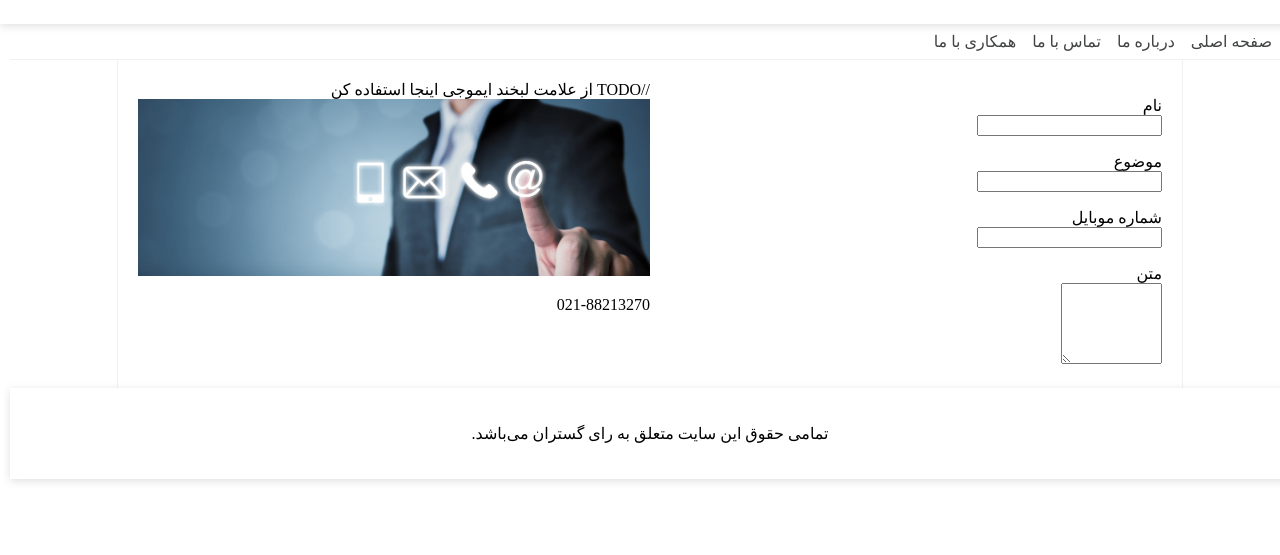
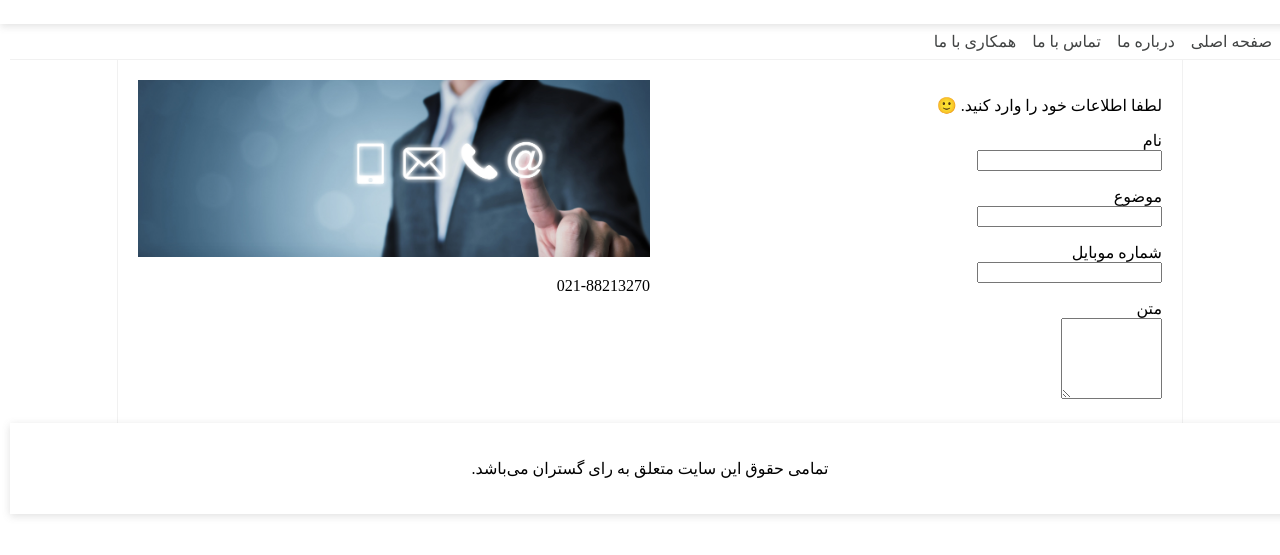
Before and after one commit to monirekhanlou/Company, a plain HTML site: page Contact.html in a window 1280 px wide. Shown: the part 67-622 px from the top of the page. Drawn offline with Linux system fonts and the light colour scheme.

Commit message:
emoji added

```diff
--- a/Contact.html
+++ b/Contact.html
@@ -101,10 +101,10 @@
       <div style="clear: both"></div>
     </nav>
     <section class="Container">
-
-      //TODO از علامت لبخند ایموجی اینجا استفاده کن
+<!--       از علامت لبخند ایموجی اینجا استفاده کن-->
       <div class="rightDiv">
         <form name="resume" class="form" action="">
+          <p>لطفا اطلاعات خود را وارد کنید. &#x1F642;</p>
           <p>
             <label for="name">نام</label><br />
             <input type="text" name="name" />
```
